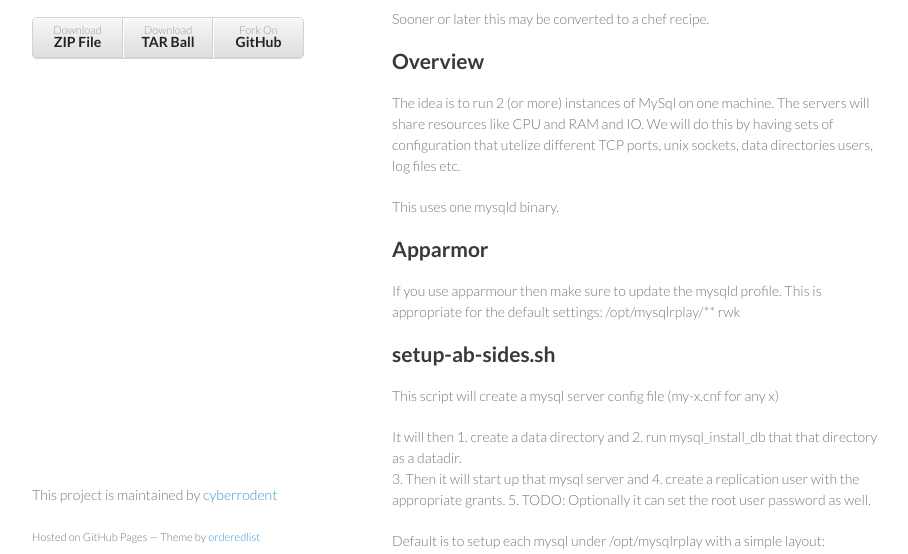
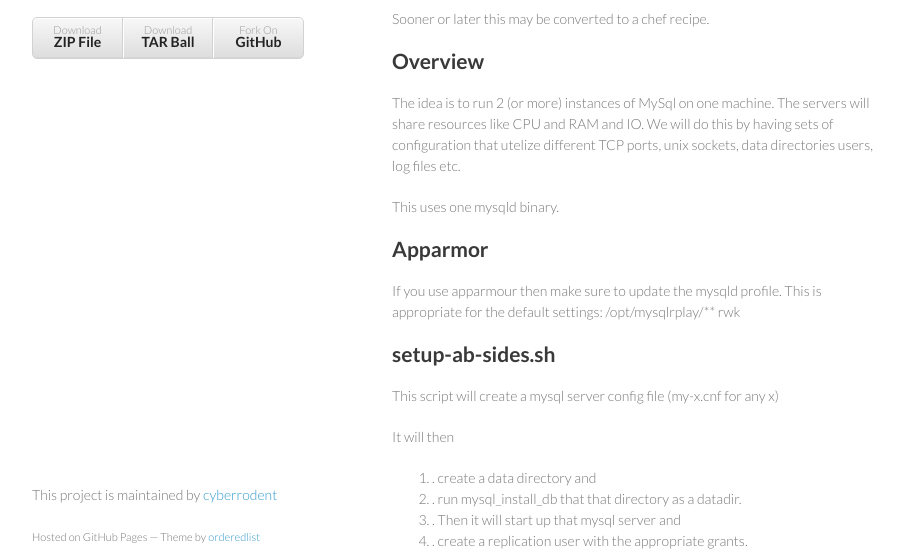
Before and after one commit to cyberrodent/mrs, a plain HTML site: page index.html in a window 1280 px wide. Shown: the part 184-738 px from the top of the page, without its empty margins (178-1086 px from the left). Drawn offline with Linux system fonts and the light colour scheme.

Commit message:
ol the steps

```diff
--- a/index.html
+++ b/index.html
@@ -48,12 +48,13 @@ on the same machine to aid in development and test environment setups.</p>
 <p>This script will create a mysql server config file (my-x.cnf for any x)</p>
 
 <p>It will then
- 1. create a data directory and
- 2. run mysql_install_db that that directory as a datadir.<br>
- 3. Then it will start up that mysql server and
- 4. create a replication user with the appropriate grants.
- 5. TODO: Optionally it can set the root user password as well.</p>
-
+<ol>
+    <li>. create a data directory and </li>
+    <li>. run mysql_install_db that that directory as a datadir.</li>
+    <li>. Then it will start up that mysql server and </li>
+    <li>. create a replication user with the appropriate grants. </li>
+    <li>. TODO: Optionally it can set the root user password as well.</li>
+ </ol>
  <p>Default is to setup each mysql under /opt/mysqlrplay with a simple layout:</p>
  <pre>
     ├── bin
```
